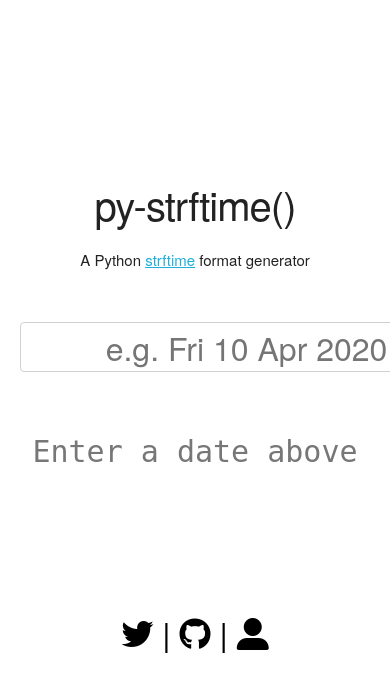
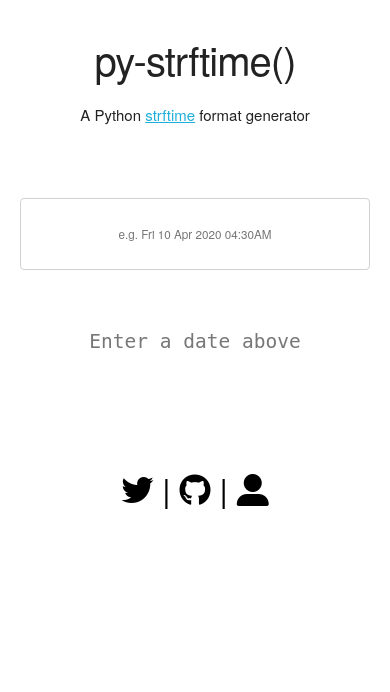
Before and after one commit to lachlan-eagling/py-strftime, a Flask app: page / in a window 390 px wide; the page is wider, and only the part inside the window is pictured. Shown: the top 692 px of that part. Run offline with Flask 2, Linux system fonts and the light colour scheme; some libraries are stand-ins or nearby versions.

Commit message:
fix mobile layout issues

```diff
--- a/static/css/main.css
+++ b/static/css/main.css
@@ -3,7 +3,7 @@
 }
 
 .header {
-    margin-top: 18rem;
+    margin-top: 10%;
     text-align: center;
     -webkit-user-select: none; /* Safari */
     -moz-user-select: none; /* Firefox */
@@ -17,32 +17,29 @@
 }
 
 .footer {
-    margin-top: 8rem;
+    margin-top: 10%;
     text-align: center;
 }
 
-/* TODO: Choose new fonts */
 input[type="text"] {
-    border-radius: 6px;
-    padding: 24px;
-    /* font-family: "futura-pt", "Trebuchet MS", Helvetica, Arial, sans-serif; */
-    font-size: 32px;
+    border-radius: 8px;
+    padding: 35px;
+    font-size: 3vw;
     font-weight: 500;
     outline: none;
-    width: 590px;
-    margin-bottom: 2rem;
+    margin-top: 6%;
     text-align: center;
   }
 
 
 p#label {
     text-align: center;
-    /* font-family: "futura-pt", "Trebuchet MS", Helvetica, Arial, sans-serif; */
     font-weight: 500;
     line-height: 1.41;
-    margin-bottom: 6px;
+    margin-top: 1%;
     color: #777;
     font-size: 30px;
+    font-size: 5vw;
     white-space: nowrap;
     user-select: all;
 }
--- a/templates/strftime.html
+++ b/templates/strftime.html
@@ -63,7 +63,7 @@
         </section>
         <section class="content">
 
-            <input autocomplete='off' id='fmt-input' placeholder='e.g. {{ now_date }}' type='text'>
+            <input class="u-full-width" autocomplete='off' id='fmt-input' placeholder='e.g. {{ now_date }}' type='text'>
 
             <pre>
                 <p id='label'>
```
